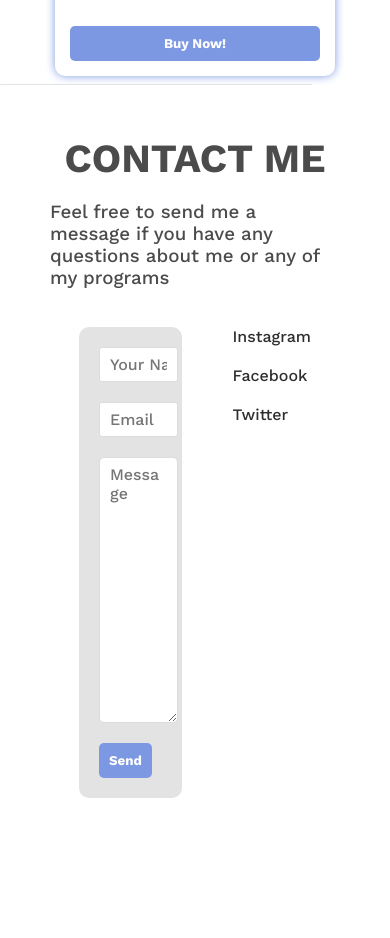
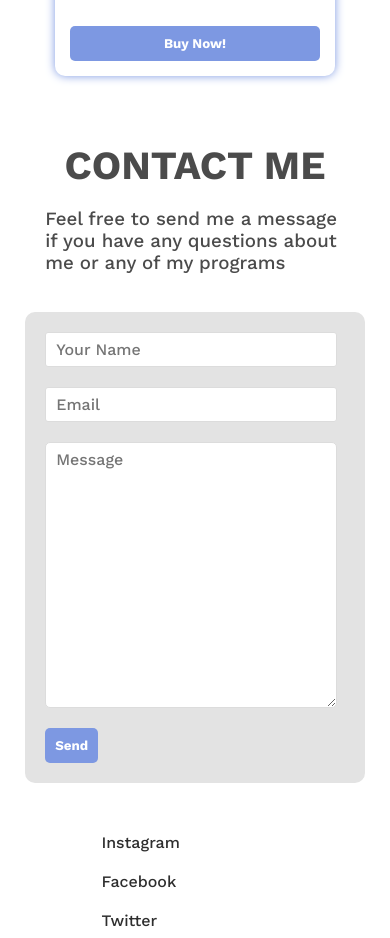
Before and after one commit to kairblarson/JaysTraining, a website: page index.html in a window 390 px wide. Shown: the part 4269-5207 px from the top of the page. Before the commit the page ends 5117 px from the top, so only its background shows below. Drawn offline with nearby package versions, Linux system fonts and the light colour scheme.

Commit message:
made new sections mobile comp.

```diff
--- a/index.html
+++ b/index.html
@@ -147,13 +147,13 @@
                   </div>
                 </div>
             </div>
-            <div class="line-break"></div>
+            <!-- <div class="line-break"></div> -->
             <div class="content-box-4" style="padding: 50px;">
               <h2 class="content-box-4-title">CONTACT ME</h2>
               <br>
-              <h3>Feel free to send me a message if you have any questions about me or any of my programs</h3>
+              <h3 style="max-width: 80%;">Feel free to send me a message if you have any questions about me or any of my programs</h3>
               <br><br>
-              <div style="display: flex; align-items: start; justify-content: start; width: 80%; gap: 50px;">
+              <div class="contact-wrapper">
                 <div class="contact-card">
                   <input placeholder="Your Name" />
                   <input placeholder="Email" />
--- a/styles.css
+++ b/styles.css
@@ -288,6 +288,13 @@ textarea {
     color: white;
     font-weight: bold;
 }
+.contact-wrapper {
+    display: flex;
+    align-items: start;
+    justify-content: start;
+    width: 80%;
+    gap: 50px;
+}
 @media (max-width: 830px) {
     .nav-button {
         font-size: 15px;
@@ -308,6 +315,18 @@ textarea {
     }
     .content-box-2-img {
         width: 60%;
+    }
+    .contact-wrapper {
+        width: 100%;
+        flex-direction: column;
+        justify-content: center;
+        align-items: center;
+    }
+    .contact-card {
+        width: 80%;
+    }
+    #content-box-2-extra-imgs {
+        flex-wrap: wrap !important;
     }
   }
 
@@ -371,7 +390,7 @@ textarea {
     .content-box-3-program-content {
         width: 90%;
     }
-    .content-box-3, .content-box-2 {
+    .content-box-3, .content-box-2, .content-box-4 {
         padding: 2% !important;
         margin-top: 50px;
     }
```
